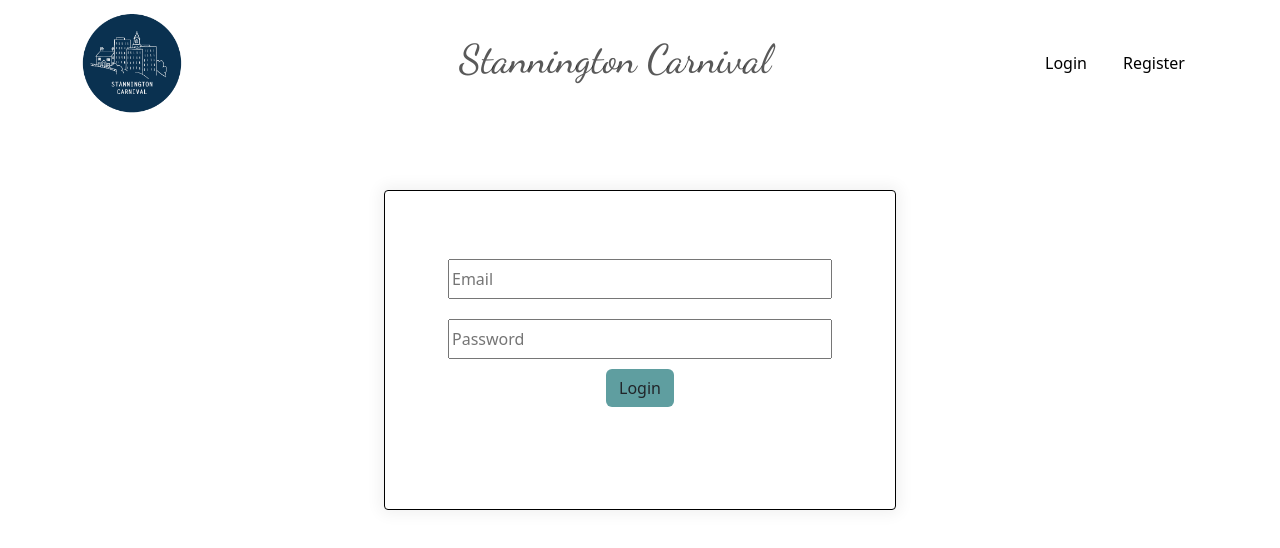
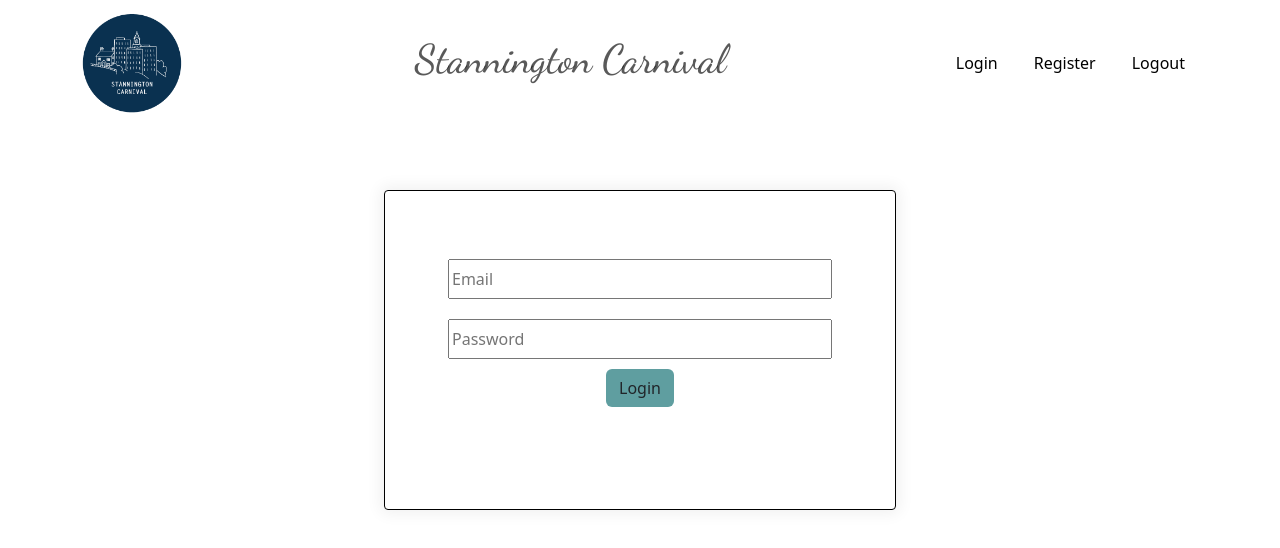
Before and after one commit to InstructorGreene/Perspicacious_Persimmons_Frontend22, a React (Create React App) app: page /login in a window 1280 px wide. Shown: the top 548 px of the page. Built offline with nearby package versions, Linux system fonts and the light colour scheme.

Commit message:
Added the logout function

```diff
--- a/src/App.js
+++ b/src/App.js
@@ -26,7 +26,7 @@ const App = () => {
   };
   return (
     <>
-      <NavbarMenu />
+      <NavbarMenu client={client} logout={logout} />
       <Router>
         <Routes>
           <Route exact path="/" element={<HomePage />} />
--- a/src/Components/Login/Login.jsx
+++ b/src/Components/Login/Login.jsx
@@ -2,7 +2,6 @@ import React from "react";
 import { useForm } from "react-hook-form";
 import Button from "react-bootstrap/Button";
 import { useNavigate } from "react-router-dom";
-import axios from "axios";
 import "./Login.css";
 
 const Login = (props) => {
--- a/src/Components/Navbar/Navbar.jsx
+++ b/src/Components/Navbar/Navbar.jsx
@@ -5,7 +5,7 @@ import Button from "react-bootstrap/Button";
 import logo from "../../img/logo.jpg";
 import "./Navbar.css";
 
-const NavbarMenu = () => {
+const NavbarMenu = (props) => {
   return (
     <>
       <Navbar>
@@ -28,6 +28,11 @@ const NavbarMenu = () => {
                 Register
               </a>
             </Button>
+            <Button variant="custom" onClick={props.logout}>
+              <a className="button" href="/">
+                Logout
+              </a>
+            </Button>
           </div>
         </Container>
       </Navbar>
```
